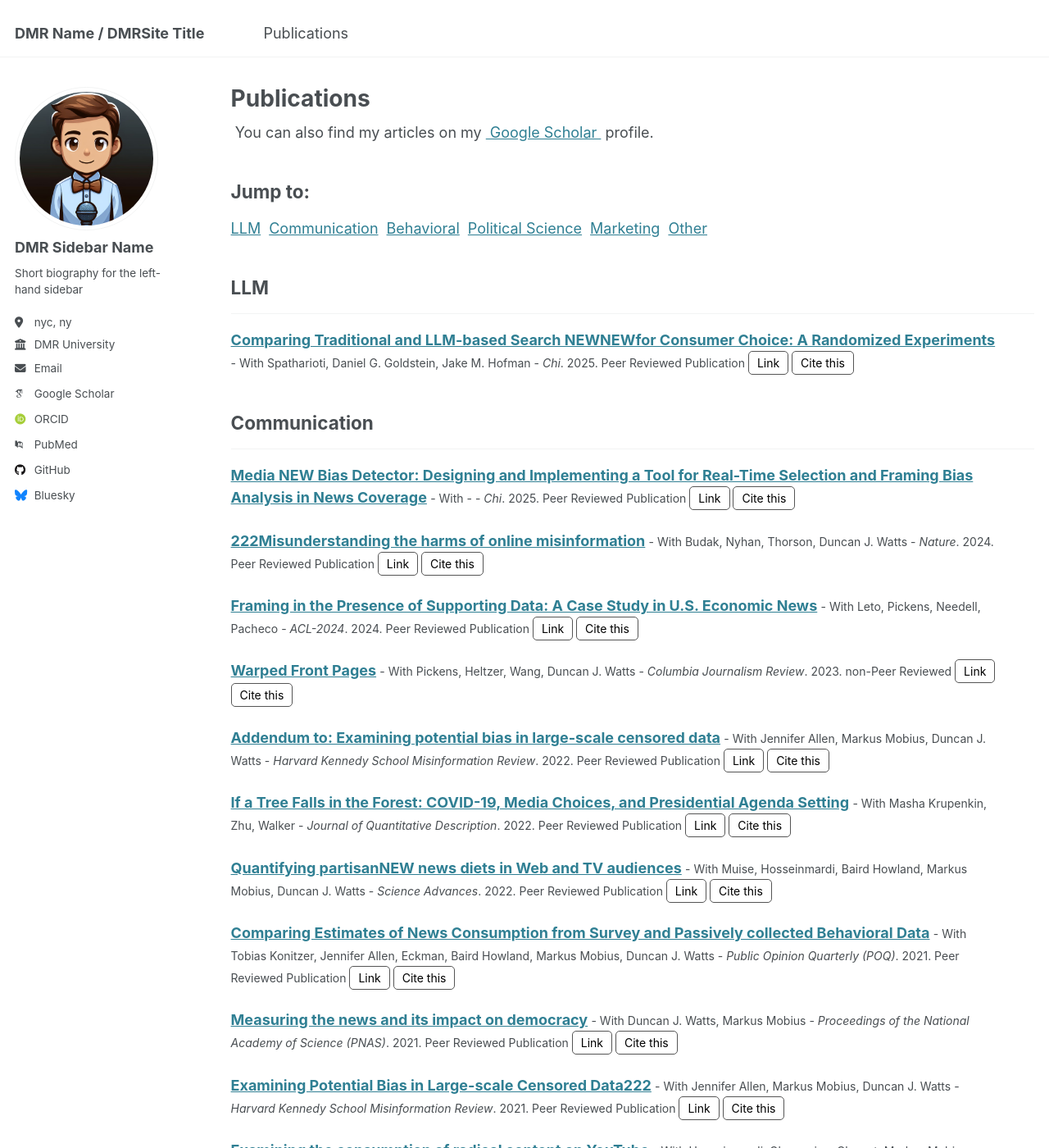
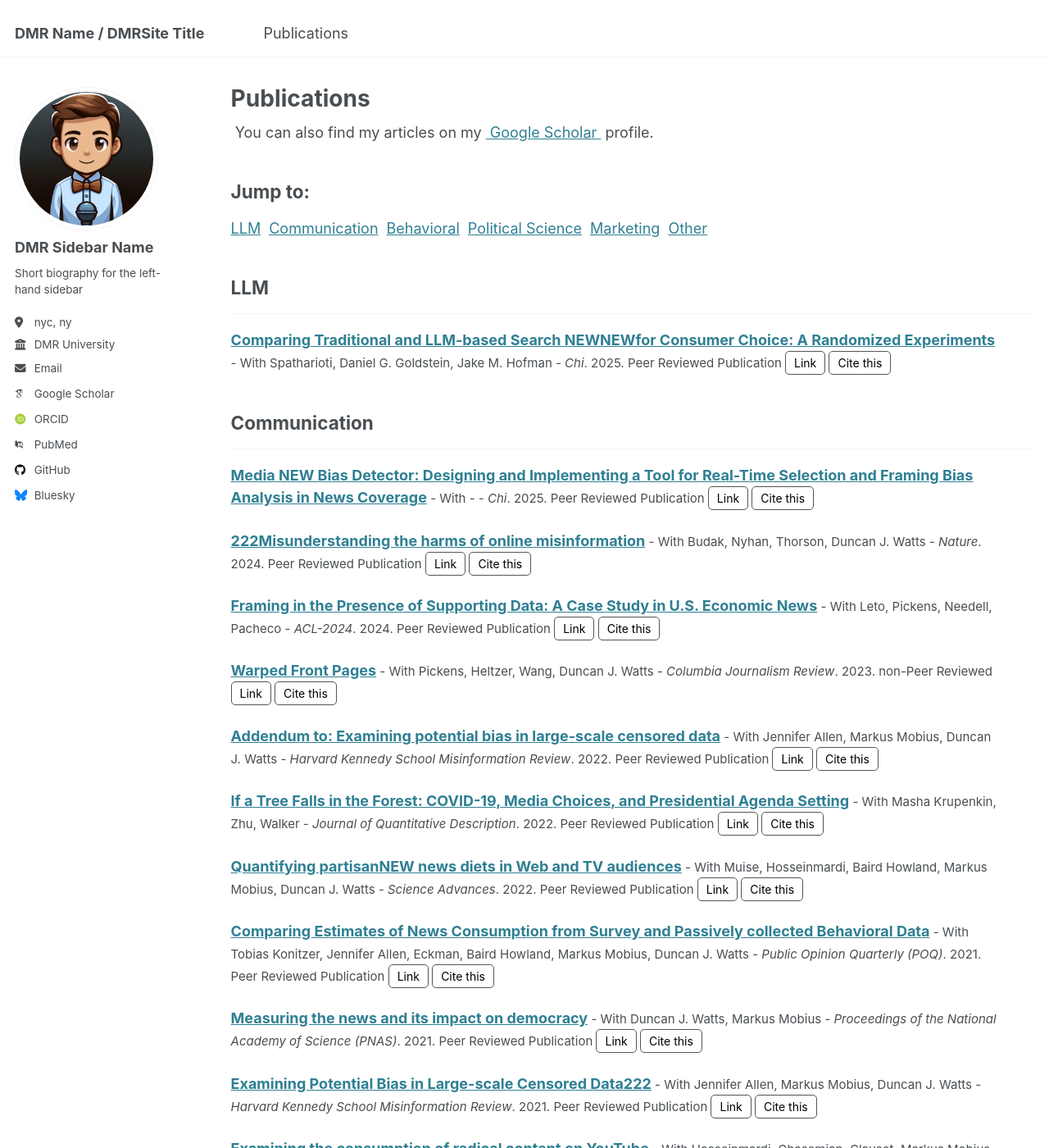
Before and after one commit to chotomirza/davidtest.github.io, a Jekyll site: the page built from _pages/publications.html, in a window 1280 px wide and 1400 px high. Shown: the whole window at 82% size. Built offline with Jekyll 4.4.1, drawn with Linux system fonts in a browser that asks for light colours; some web fonts are replaced.

Commit message:
additional info small size 15

```diff
--- a/_includes/david-pub.html
+++ b/_includes/david-pub.html
@@ -74,7 +74,7 @@
   }
 
   .additional-info {
-    font-size: 14px; /* Adjust this value to make the text slightly smaller */
+    font-size: 15px; /* Adjust this value to make the text slightly smaller */
   }
 </style>
 
```
